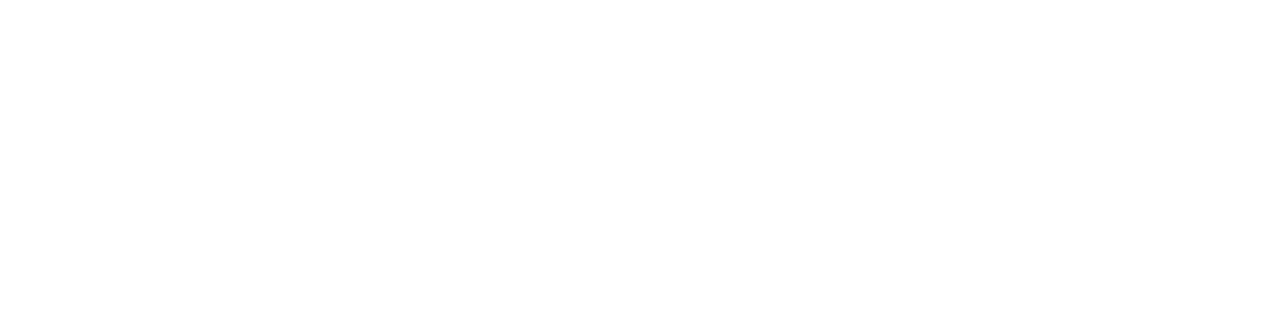
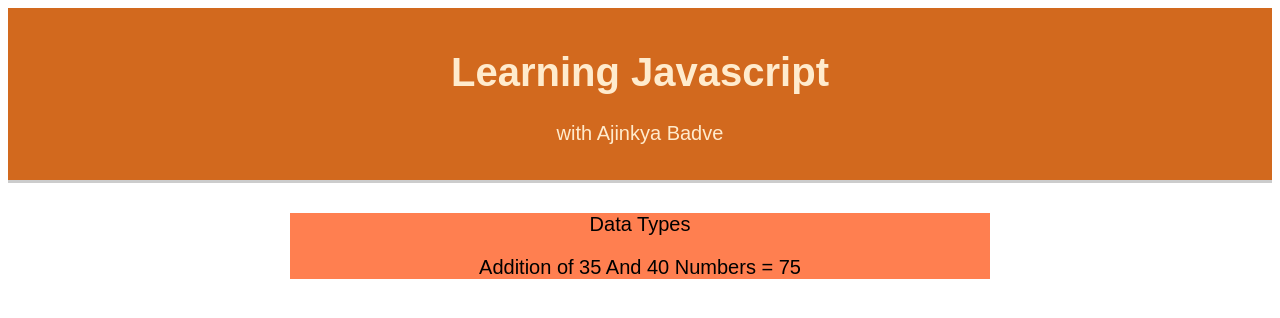
Before and after one commit to asbadve/js_fundamental, a plain HTML site: page index.html in a window 1280 px wide. Drawn offline with Linux system fonts and the light colour scheme.

Commit message:
Data type learning started

```diff
--- a/index.html
+++ b/index.html
@@ -1,12 +1,38 @@
 <!DOCTYPE html>
 <html lang="en">
+
 <head>
     <meta charset="UTF-8">
     <meta name="viewport" content="width=device-width, initial-scale=1.0">
     <meta http-equiv="X-UA-Compatible" content="ie=edge">
-    <title>Document</title>
+    <title>Learning JavaScript</title>
+    <link rel="stylesheet" href="style.css">
+    <!--this is how connect scrip tag outside of html <script src="main.js"></script> -->
 </head>
+
 <body>
 
+    <div class="header">
+        <h1>Learning Javascript</h1>
+        <p>with Ajinkya Badve</p>
+    </div>
+
+    <div class="container">
+
+
+    <script>
+        //to check weather the script tag work or not
+        // alert("To check wather the script tag work or not")
+        var title = "Data Types";
+        document.write(title);
+        //Date Types in java script Number
+        var number1 = 35;
+        var number2 = 40;
+        var addition = number1 + number2;
+        document.writeln("<p>Addition of " + number1 + " And " + number2 + " Numbers =  " + addition+"</p>")
+
+    </script>
+    </div>
 </body>
+
 </html>
--- /dev/null
+++ b/main.js
@@ -0,0 +1 @@
+alert("js Fle linked")
--- /dev/null
+++ b/style.css
@@ -0,0 +1,21 @@
+body{
+    text-align: center;
+    font-family: arial;
+    font-size: 20px;
+}
+li{
+    list-style: none;
+    line-height: 2em;
+    text-align: left;
+}
+.header{
+    background: chocolate;
+    -webkit-text-fill-color: blanchedalmond;
+    border-bottom: #ccc 3px solid;
+    padding: 15px;
+}
+.container{
+    width: 700px;
+    margin: 30px auto;
+    background-color:coral;
+}
```
Also changed, not shown: README.md.
